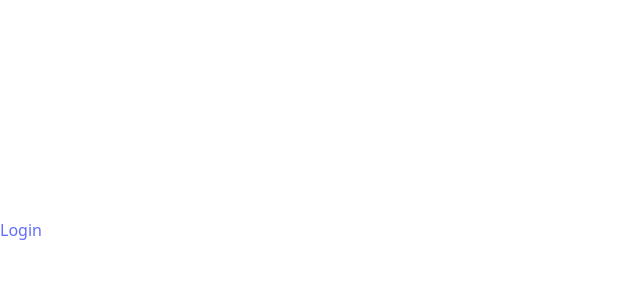
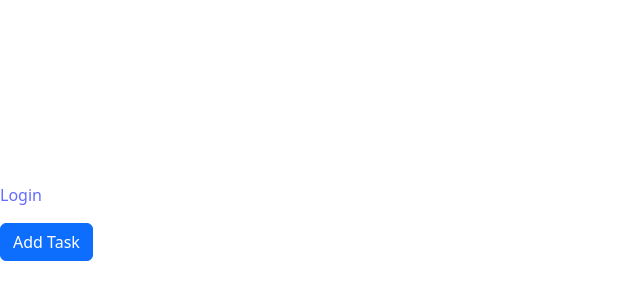
Before and after one commit to mukeshkr123/REACT_DEV_NOTES, a React (Vite) app: page / in a window 1280 px wide. Shown: the part 170-470 px from the top of the page, without its empty margins (0-640 px from the left). Built offline with nearby package versions, Linux system fonts and the light colour scheme.

Commit message:
Sharing State using React Context

```diff
--- a/src/App.tsx
+++ b/src/App.tsx
@@ -1,9 +1,18 @@
+import { useReducer } from "react";
 import LoginStatus from "./state-management/LoginStatus";
+import taskReducer from "./state-management/reducers/taskReducer";
+import TasksContext from "./state-management/context/task-context";
+import TaskList from "./state-management/TaskList";
 
 const App = () => {
+  const [tasks, dispatch] = useReducer(taskReducer, []);
+
   return (
     <>
-      <LoginStatus />
+      <TasksContext.Provider value={{ tasks, dispatch }}>
+        <LoginStatus />
+        <TaskList />
+      </TasksContext.Provider>
     </>
   );
 };
--- a/src/state-management/TaskList.tsx
+++ b/src/state-management/TaskList.tsx
@@ -1,9 +1,8 @@
-import { useReducer } from "react";
-import taskReducer from "./reducers/taskReducer";
+import { useContext } from "react";
+import TasksContext from "./context/task-context";
 
 const TaskList = () => {
-  const [tasks, dispatch] = useReducer(taskReducer, []);
-
+  const { dispatch, tasks } = useContext(TasksContext);
   return (
     <>
       <button
--- /dev/null
+++ b/src/state-management/context/task-context.ts
@@ -0,0 +1,13 @@
+import { Task, TaskAction } from "../reducers/taskReducer";
+import React from "react";
+
+interface TasksContextType {
+  tasks: Task[];
+  dispatch: React.Dispatch<TaskAction>;
+}
+
+const TasksContext = React.createContext<TasksContextType>(
+  {} as TasksContextType
+);
+
+export default TasksContext;
--- a/src/state-management/reducers/taskReducer.ts
+++ b/src/state-management/reducers/taskReducer.ts
@@ -1,4 +1,4 @@
-interface Task {
+export interface Task {
   id: number;
   title: string;
 }
@@ -13,7 +13,7 @@ interface DeleteTask {
   id: number;
 }
 
-type TaskAction = AddTask | DeleteTask;
+export type TaskAction = AddTask | DeleteTask;
 
 const taskReducer = (tasks: Task[], action: TaskAction) => {
   switch (action.type) {
```
Also changed, not shown: 1 other file (tests, documents, lock files or other folders).
